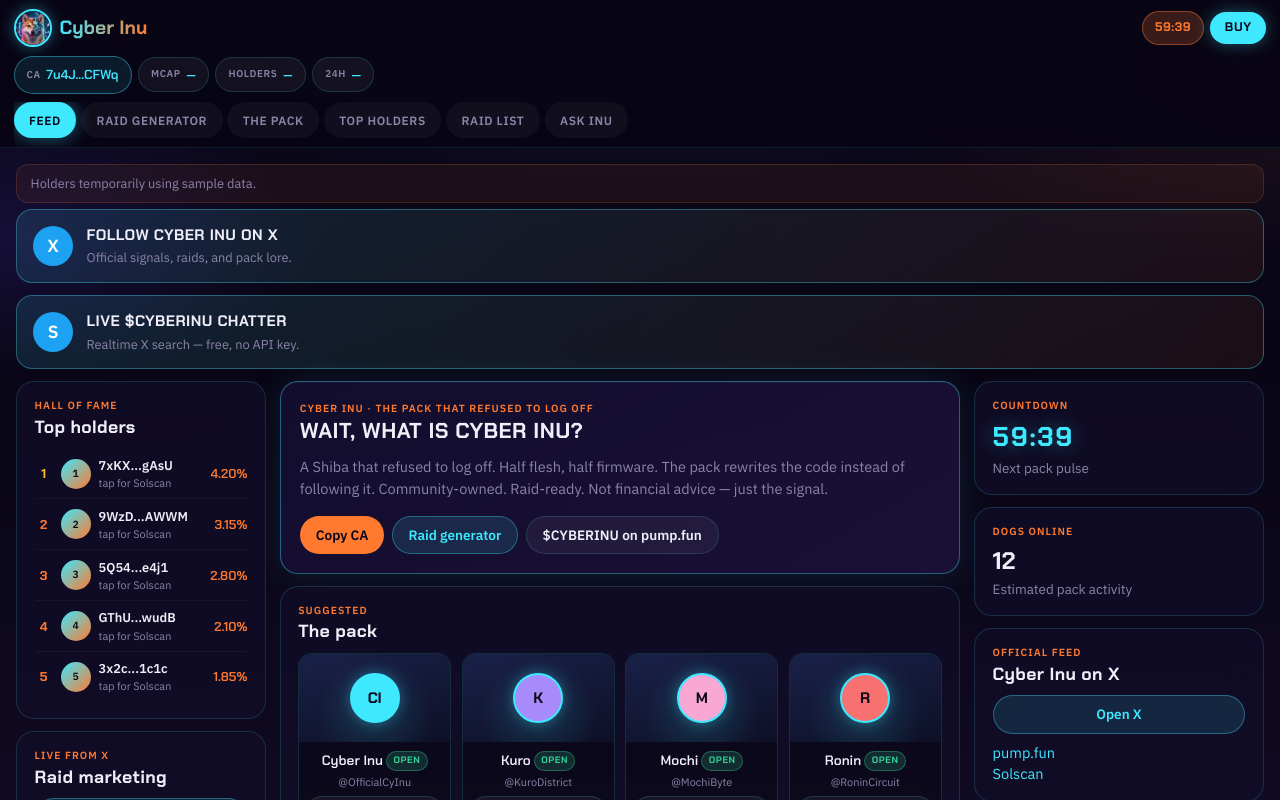
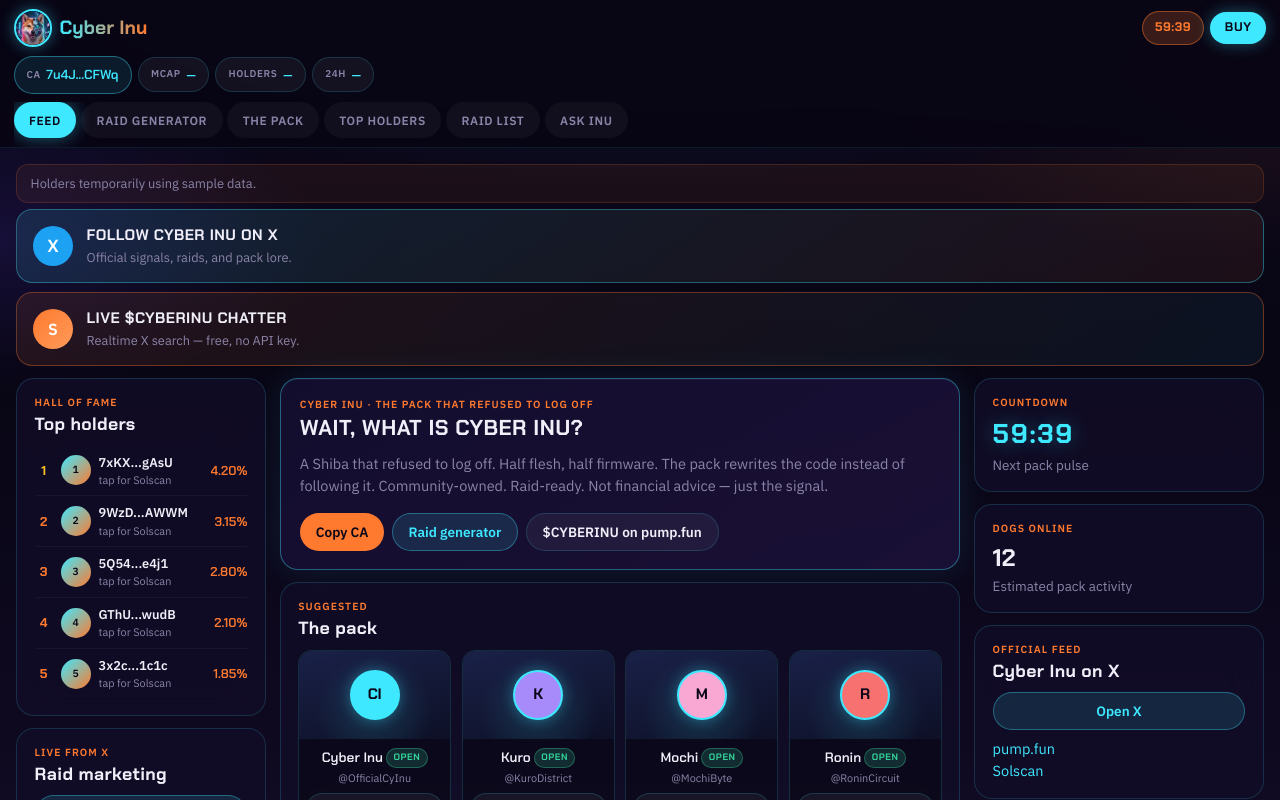
Before and after one commit to Nobrain11/cyber-inu, a React (Vite) app: page / in a window 1280 px wide. Shown: the top 800 px of the page. Built offline with nearby package versions, Linux system fonts and the light colour scheme; no server answers.

Commit message:
CTA stack styles for dual X banners

```diff
--- a/src/styles/peek.css
+++ b/src/styles/peek.css
@@ -15,9 +15,13 @@ button.stat-chip{cursor:pointer;font-family:inherit;border:1px solid rgba(62,232
 .stat-chip .v{font-family:var(--font-head);font-weight:600;color:var(--cyan);font-size:.82rem}
 .stat-chip .v.pos{color:#34d399}
 .stat-chip .v.neg{color:#f87171}
-.community-banner{display:flex;align-items:center;gap:.85rem;background:linear-gradient(135deg,rgba(62,232,255,.12),rgba(255,122,47,.08));border:1px solid rgba(62,232,255,.35);border-radius:16px;padding:.9rem 1rem;text-decoration:none;color:inherit;margin-bottom:.75rem}
+.community-banner{display:flex;align-items:center;gap:.85rem;background:linear-gradient(135deg,rgba(62,232,255,.12),rgba(255,122,47,.08));border:1px solid rgba(62,232,255,.35);border-radius:16px;padding:.9rem 1rem;text-decoration:none;color:inherit;margin-bottom:0}
+.cta-stack{display:flex;flex-direction:column;gap:.55rem;margin-bottom:.75rem}
 .community-banner:hover{border-color:var(--cyan);box-shadow:0 0 24px rgba(62,232,255,.15);text-decoration:none}
+.community-banner.search{border-color:rgba(255,122,47,.35);background:linear-gradient(135deg,rgba(255,122,47,.1),rgba(62,232,255,.06))}
+.community-banner.search:hover{border-color:var(--orange);box-shadow:0 0 20px rgba(255,122,47,.15)}
 .community-banner .icon{width:40px;height:40px;border-radius:50%;background:#1da1f2;display:flex;align-items:center;justify-content:center;flex-shrink:0;font-weight:800;color:#fff;font-size:1.1rem}
+.community-banner .icon.search-icon{background:linear-gradient(135deg,var(--orange),#ff9a5a);font-size:1rem}
 .community-banner .title{font-family:var(--font-head);font-weight:700;font-size:.95rem;letter-spacing:.03em;text-transform:uppercase;color:var(--text)}
 .community-banner .sub{font-size:.8rem;color:var(--muted);margin-top:.1rem}
 .lore-card .section-title{font-size:1.35rem;text-transform:uppercase;letter-spacing:.02em}
```
